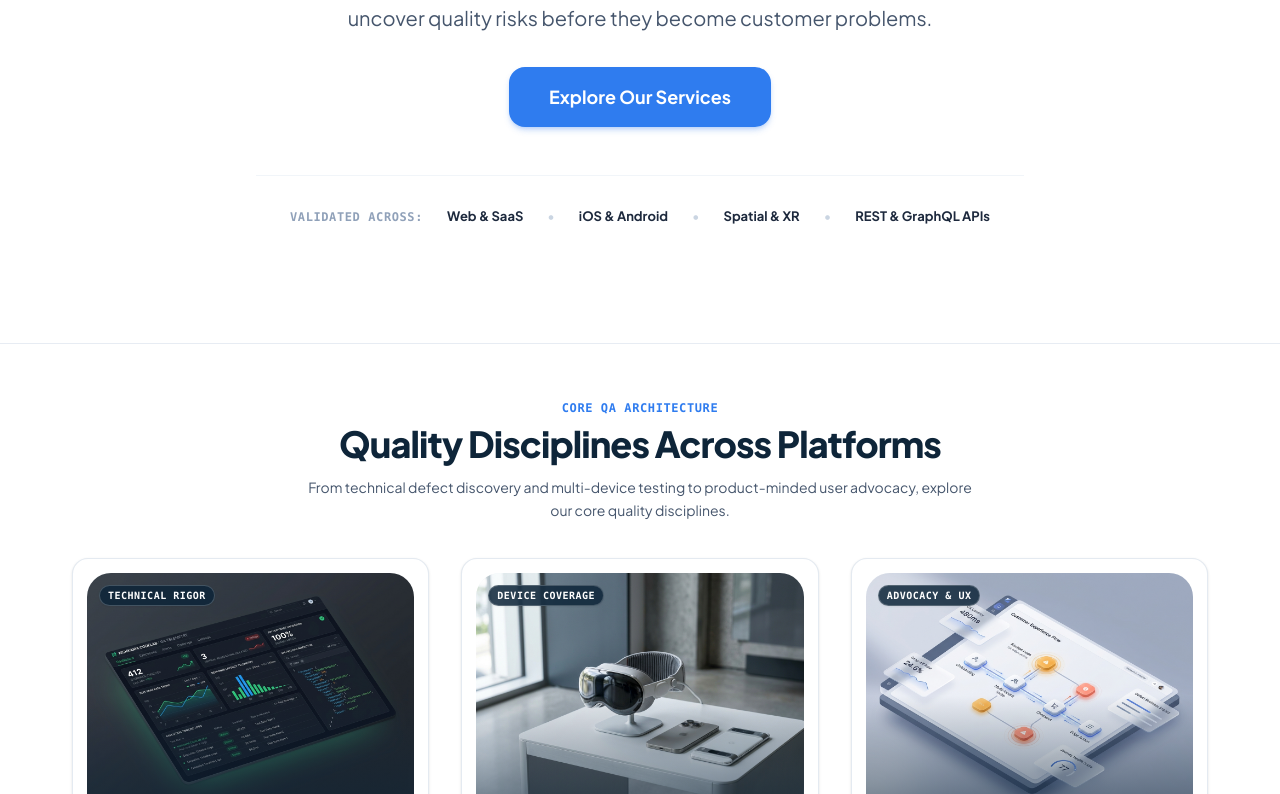
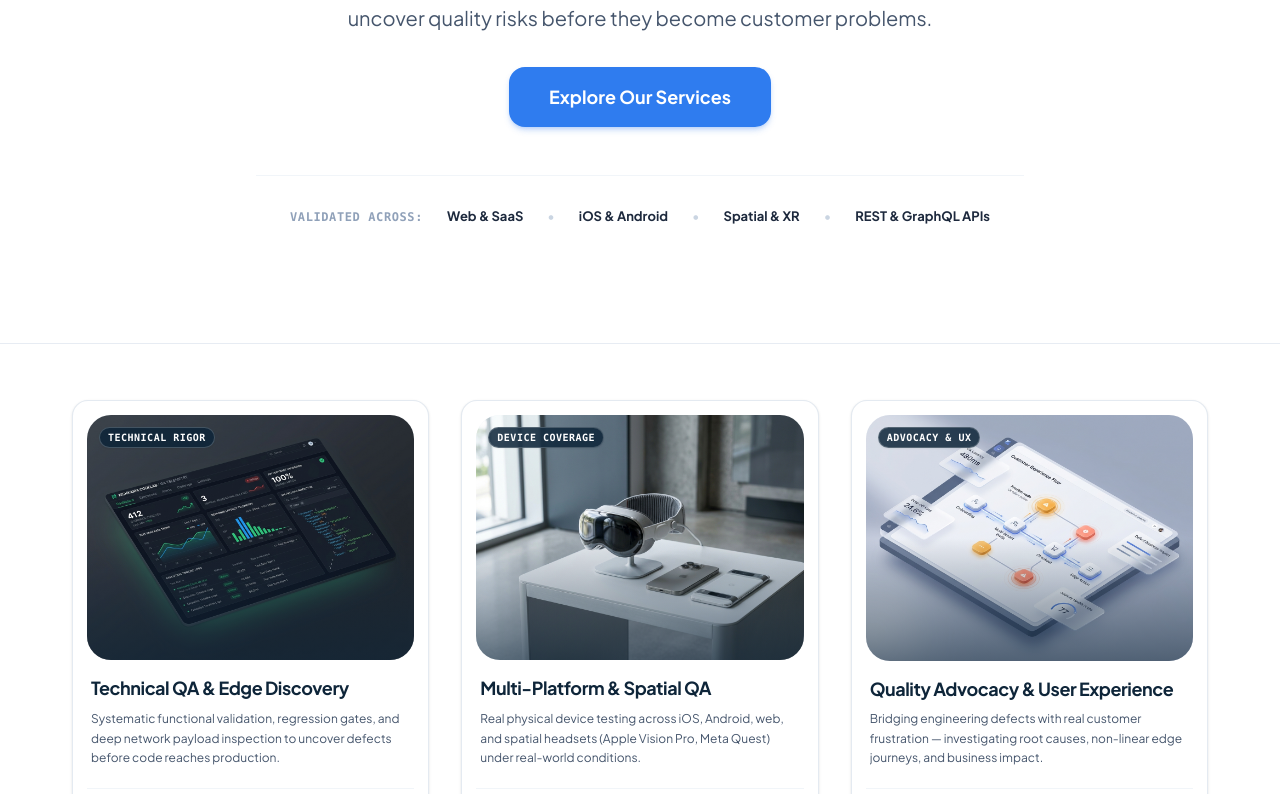
Before and after one commit to Yushu4u/nishkama-cl, a Next.js app: page / in a window 1280 px wide. Shown: the part 467-1261 px from the top of the page. Built offline with nearby package versions, Linux system fonts and the light colour scheme.

Commit message:
fix(home): remove repetitive 'Quality Disciplines Across Platforms' section header

```diff
--- a/src/components/FeaturedCardsSection.tsx
+++ b/src/components/FeaturedCardsSection.tsx
@@ -43,19 +43,6 @@ export function FeaturedCardsSection() {
   return (
     <section id="building" className="py-10 sm:py-14 border-b border-slate-200/80 bg-white">
       <div className="shell">
-        {/* Section Header (Tests Assured Style) */}
-        <div className="text-center max-w-2xl mx-auto mb-7 sm:mb-9">
-          <span className="text-xs font-mono font-bold uppercase tracking-wider text-[#2F7CEF] block mb-2">
-            CORE QA ARCHITECTURE
-          </span>
-          <h2 className="text-2xl sm:text-3xl md:text-4xl font-extrabold tracking-tight text-[#0E2539]">
-            Quality Disciplines Across Platforms
-          </h2>
-          <p className="mt-3 text-sm text-slate-600 leading-relaxed">
-            From technical defect discovery and multi-device testing to product-minded user advocacy, explore our core quality disciplines.
-          </p>
-        </div>
-
         {/* 3-Card Signature Grid (4:3 Aspect Ratio) */}
         <div className="grid grid-cols-1 md:grid-cols-3 gap-6 lg:gap-8">
           {cards.map((c) => (
```
Also changed, not shown: 1 other file (tests, documents, lock files or other folders).
